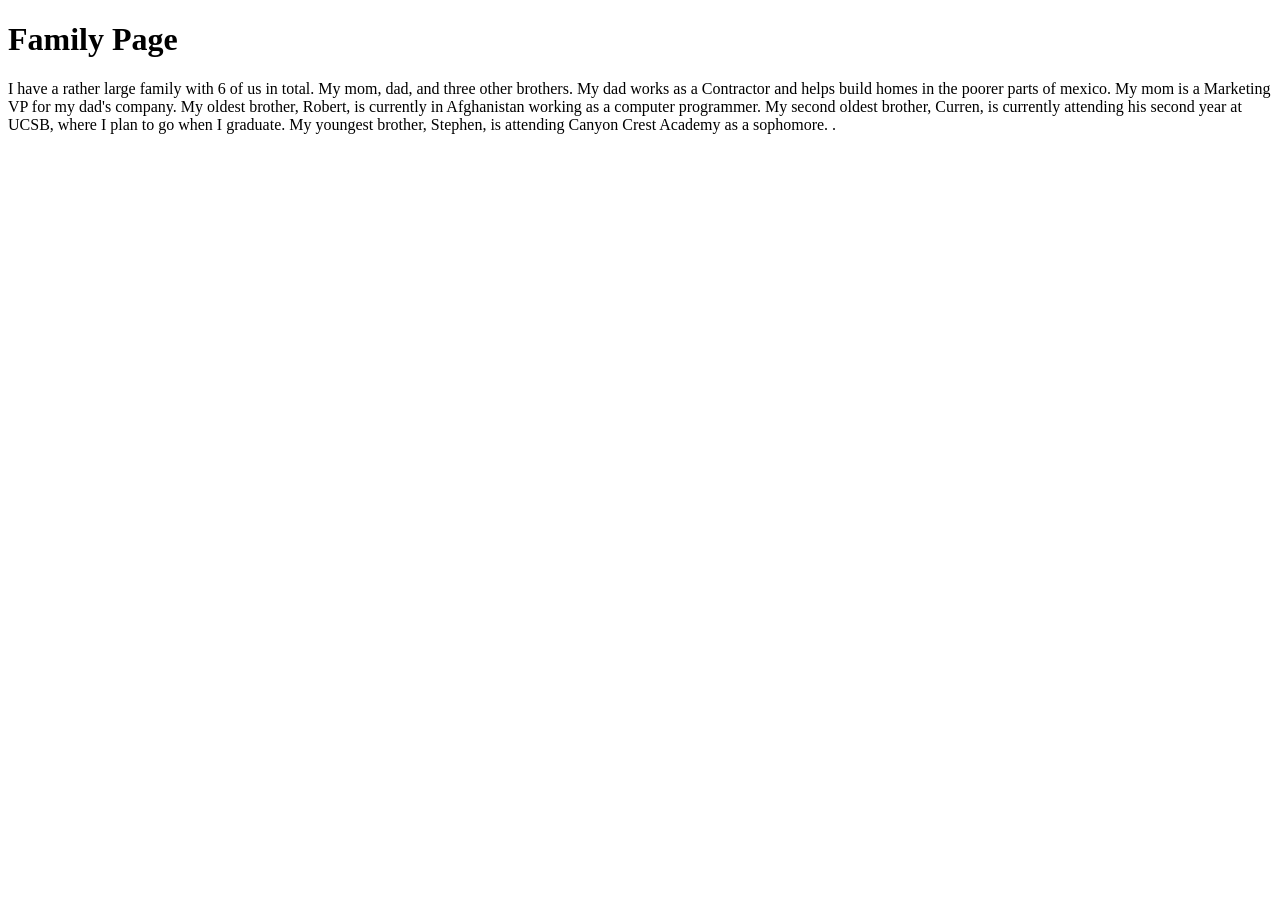
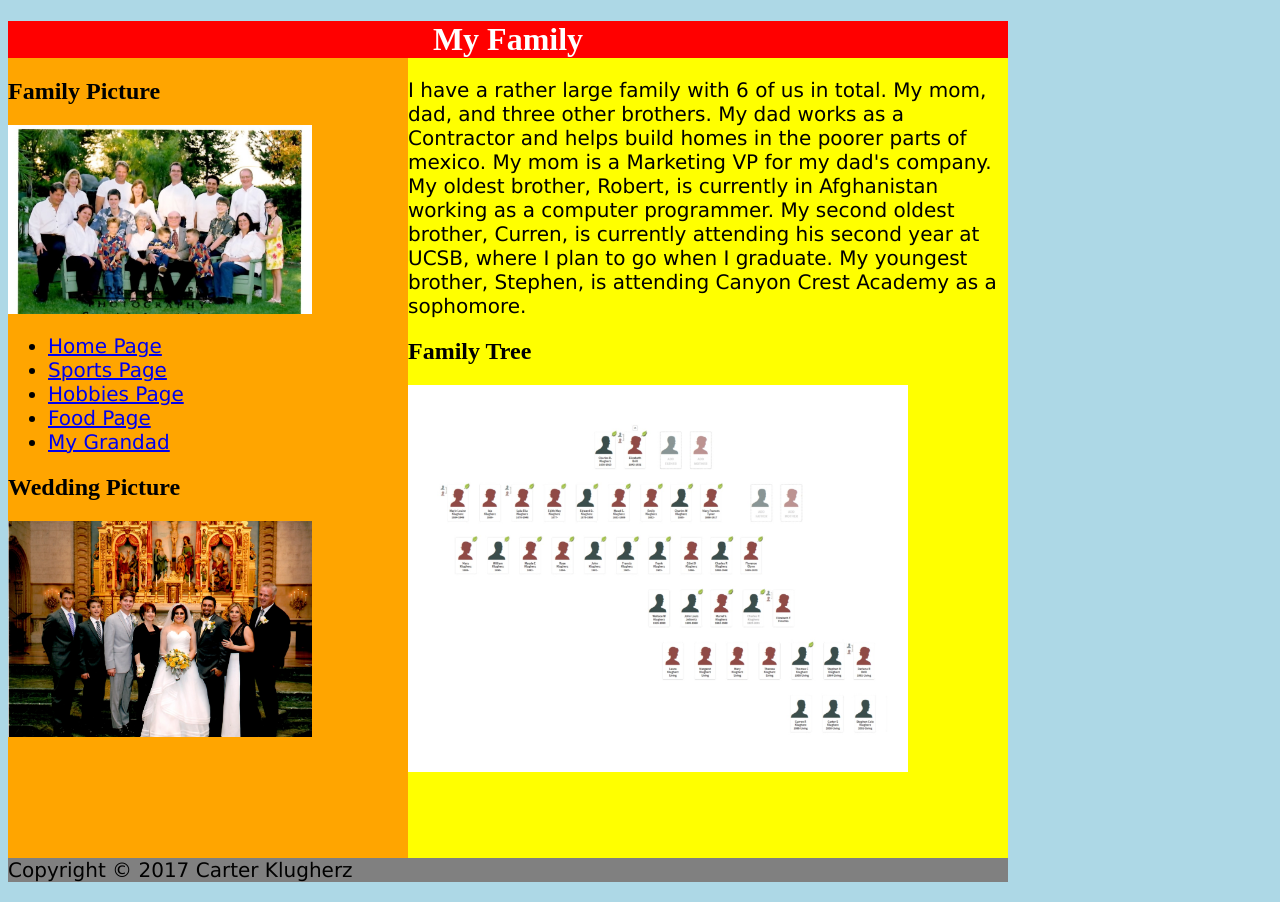
Before and after one commit to CarterKlugherz/CarterKlugherz.github.io, a plain HTML site: page family.html in a window 1280 px wide. Before the commit the page ends 800 px from the top, so only its background shows below. Drawn offline with Linux system fonts and the light colour scheme.

Commit message:
Added site template with content and images

```diff
--- a/family.html
+++ b/family.html
@@ -1,15 +1,68 @@
 <!DOCTYPE html>
 <html>
-<head>
-<title> Family </title>
-</head>
+    <head>
+    <title> Family Page</title>
+
+    <style>
+    body {
+            background-color: lightblue;
+        }
+
+        h1 {
+            color: white;
+            text-align: center;
+        }
+
+        p {
+            font-family: verdana;
+            font-size: 20px;
+        }
+        li {
+            font-family: verdana;
+            font-size: 20px;
+            }
+
+    </style>
+    </head>
 <body>
+    <!-- Overall container -->
+    <div id="container" style="width:1000px">
 
-<h1>Family Page</h1>
+        <!-- Title subcontainer -->
+        <div id="header" style="background-color:red;">
+            <h1 style="margin-bottom:0;">My Family</h1>
+        </div> <!-- End Title container -->
 
-<p>I have a rather large family with 6 of us in total. My mom, dad, and three other brothers. My dad works as a Contractor and helps build homes in the poorer parts of mexico. My mom is a Marketing VP for my dad's company. My oldest brother, Robert, is currently in Afghanistan working as a computer programmer. My second oldest brother, Curren, is currently attending his second year at UCSB, where I plan to go when I graduate. My youngest brother, Stephen, is attending Canyon Crest Academy as a sophomore.
-.</p>
+        <!-- Left side menu subcontainer with unordered list of link -->
+        <div id="menu" style="background-color:orange;height:800px;width:400px;float:left;">
+         <h2>Family Picture </h2>
+        <img src="images/ECS-Kingfamily.jpg"; alt="Family Event 1"; style="width:304px;height:228px:"/>
+            <nav>
+                <ul>
+                    <li> <a href="index.html">Home Page</a> </li>
+                    <li> <a href="sports.html">Sports Page</a> </li>
+                    <li> <a href="hobbies.html">Hobbies Page</a> </li>
+                    <li> <a href="food.html">Food Page</a> </li>
+                    <li> <a href="MyGrandad.html">My Grandad</a> </li>
+                </ul>
+            </nav> <!-- End navigation -->
+ <h2>Wedding Picture </h2>
+        <img src="images/ECS-Robwedding.jpg"; alt="Robswedding"; style="width:304px;height:228px:"/>
+        </div> <!-- End menu container -->
 
+        <!-- Page main body container -->
+        <div id="content" style="background-color:yellow;height:800px;width:600px;float:right;">
+            <p>I have a rather large family with 6 of us in total. My mom, dad, and three other brothers. My dad works as a Contractor and helps build homes in the poorer parts of mexico. My mom is a Marketing VP for my dad's company. My oldest brother, Robert, is currently in Afghanistan working as a computer programmer. My second oldest brother, Curren, is currently attending his second year at UCSB, where I plan to go when I graduate. My youngest brother, Stephen, is attending Canyon Crest Academy as a sophomore.</p>
+ <h2>Family Tree </h2>
+        <img src="images/ECS-Cartersancestry.jpg"; alt="Ancestry"; style="width:500px;height:350px:"/>
+
+        </div> <!-- End main body container -->
+
+        <!-- Page footer subcontainer -->
+        <div id="footer" style=background-color:gray;clear:both;text-allign:center;font-family: verdana;font-size: 10pt;text-align: center;margin: 0;padding: 0;">
+            <p>Copyright &copy; 2017 Carter Klugherz</p>
+        </div> <!-- End footer container
+    </div> <!-- End overall container -->
 
 </body>
 </html>
```
